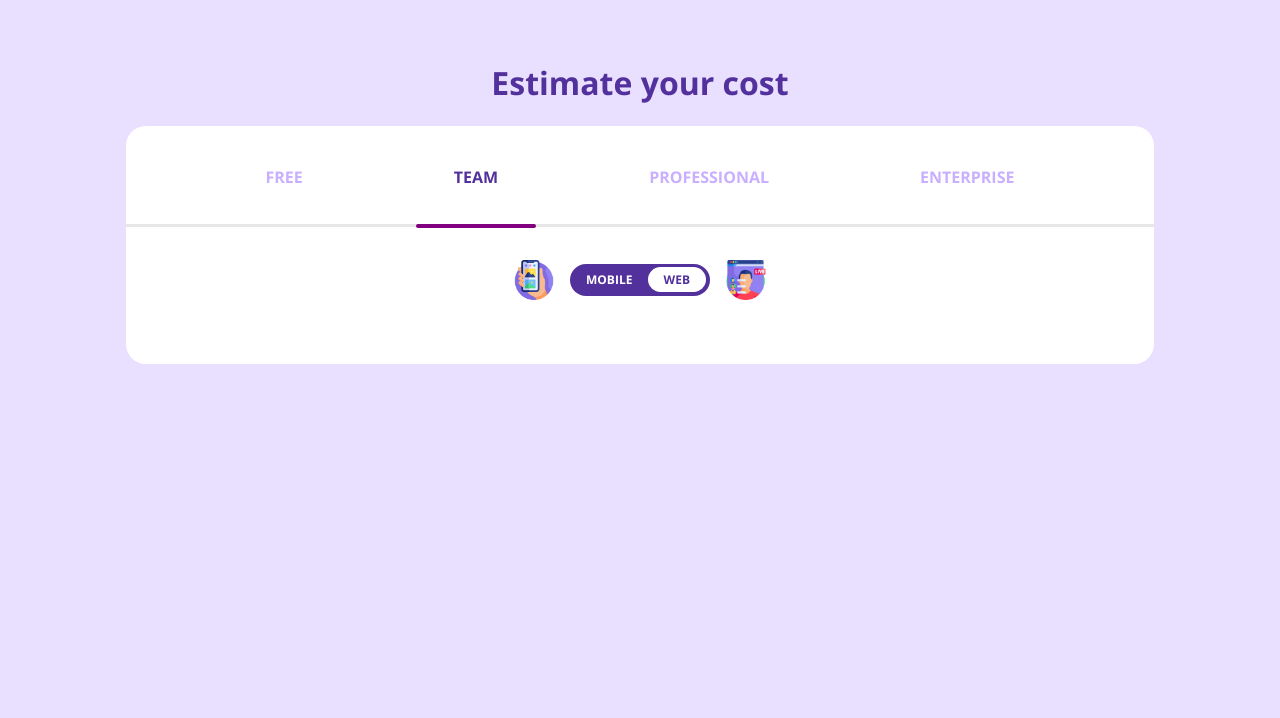
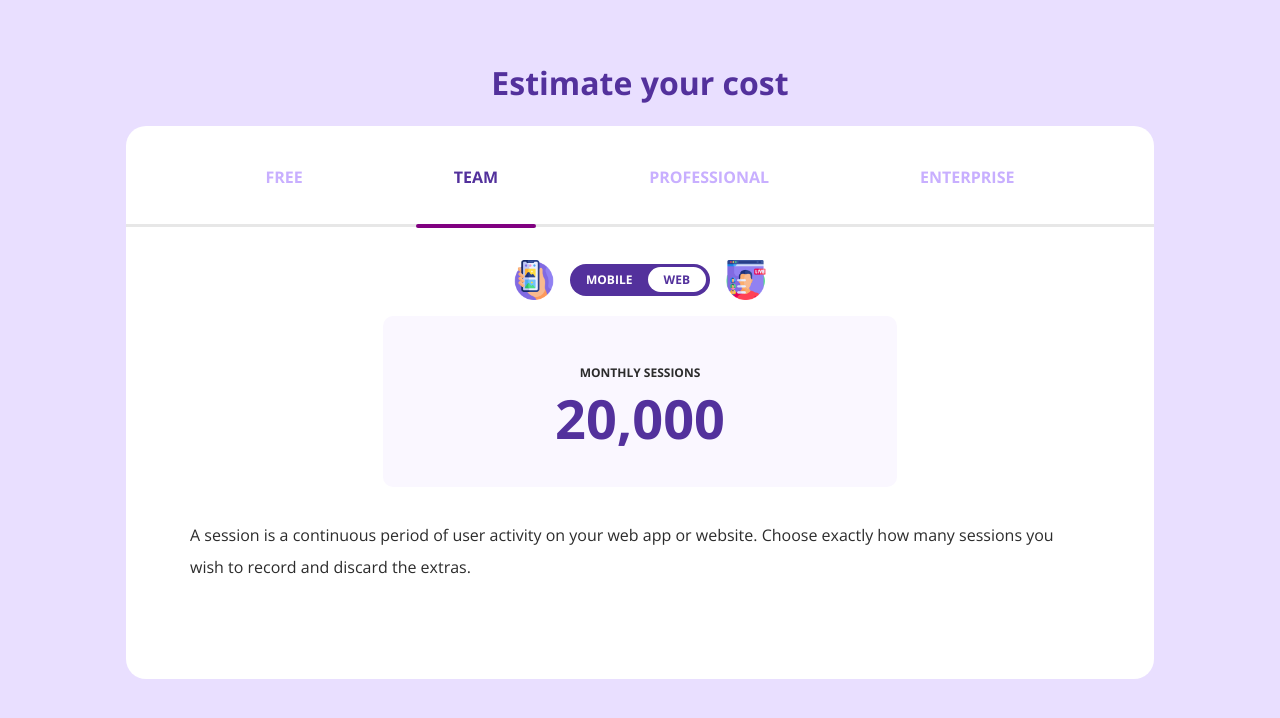
Before and after one commit to jeff-bazinet/cost-estimator, a plain HTML site: page index.html in a window 1280 px wide. Drawn offline with nearby package versions, Linux system fonts and the light colour scheme.

Commit message:
Add monthly sessions card

```diff
--- a/index.html
+++ b/index.html
@@ -30,6 +30,11 @@
         </div>
         <img src="images/icon2.png" alt="" />
       </div>
+      <div class="sessions-card">
+        <p>Monthly Sessions</p>
+        <p class="number">20,000</p>
+      </div>
+      <p class="description">A session is a continuous period of user activity on your web app or website. Choose exactly how many sessions you wish to record and discard the extras.</p>
     </div>
   </body>
 </html>
--- a/styles/style.css
+++ b/styles/style.css
@@ -96,13 +96,42 @@ h1 {
   box-sizing: border-box;
 }
 
-.toggle span:first-of-type{
+.toggle span:first-of-type {
   color: white;
 }
 
-.toggle span:last-of-type{
+.toggle span:last-of-type {
   background-color: white;
   color: rgb(83, 49, 156);
   padding: 4px 16px;
-  border-radius: 20px;;
+  border-radius: 20px;
 }
+
+.sessions-card {
+  background-color: rgb(250, 247, 255);
+  text-align: center;
+  padding: 32px;
+  width: 50%;
+  text-transform: uppercase;
+  margin: 16px 0;
+  border-radius: 10px;
+}
+
+.sessions-card p {
+  color: (44, 44, 44);
+  font-size: 12px;
+  font-weight: bold;
+  margin: 16px 0 0 0;
+}
+
+.sessions-card .number {
+  color: rgb(83, 49, 156);
+  font-size: 54px;
+  font-weight: bold;
+  margin: 0;
+}
+
+.description{
+  line-height: 32px;
+  margin: 16px 0 32px 0;
+}
```
